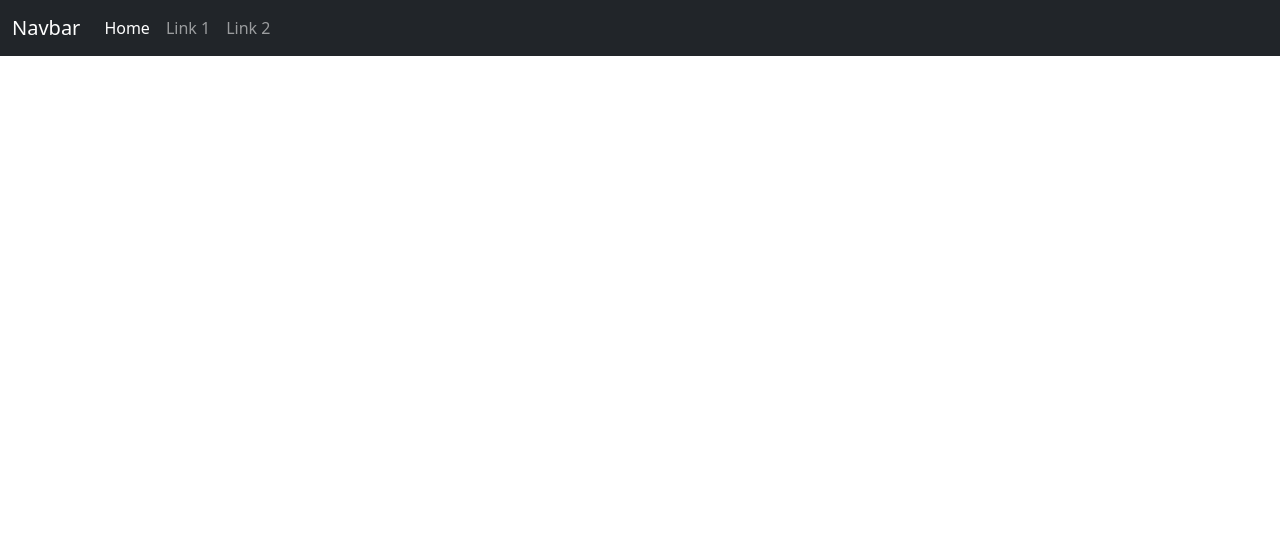
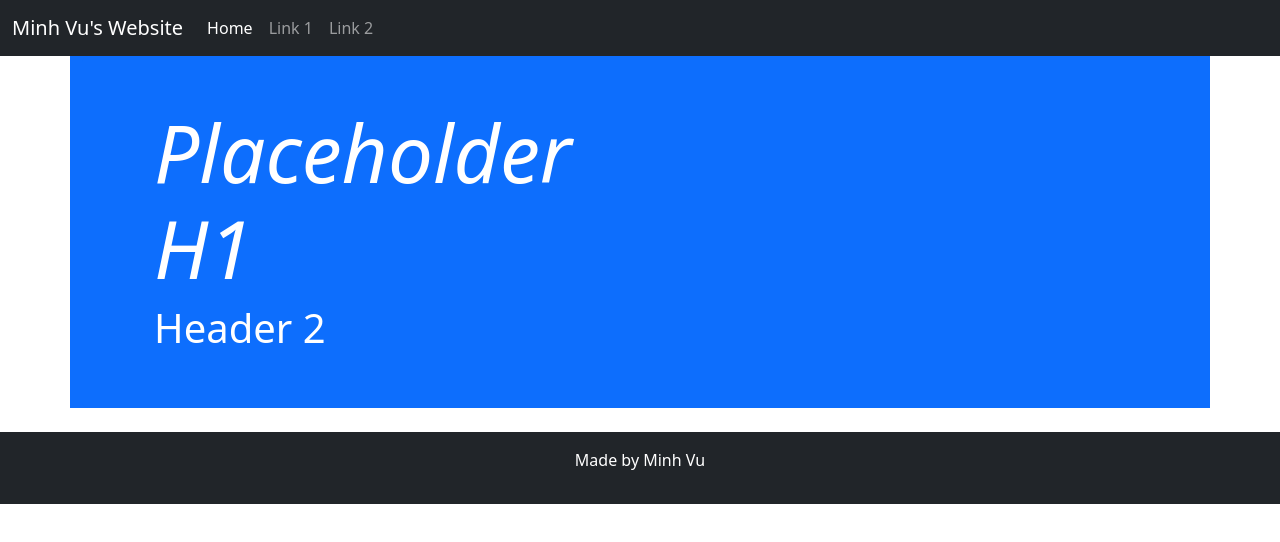
Before and after one commit to DuploMinh/COSC2430-StaticSite, a plain HTML site: page index.html in a window 1280 px wide. Drawn offline with Linux system fonts and the light colour scheme.

Commit message:
Tested body content

```diff
--- a/index.html
+++ b/index.html
@@ -2,14 +2,14 @@
 <html lang="en">
 <head>
     <meta charset="UTF-8">
-    <title>Landing Page</title>
+    <title>Minh Vu's Website</title>
     <link rel="stylesheet" href="css/bootstrap.css">
     <script src="js/bootstrap.bundle.js"></script>
 </head>
 <body>
 <nav class="navbar navbar-expand-lg navbar-dark bg-dark">
     <div class="container-fluid">
-        <a class="navbar-brand" href="#">Navbar</a>
+        <a class="navbar-brand" href="#">Minh Vu's Website</a>
         <button class="navbar-toggler" type="button" data-bs-toggle="collapse" data-bs-target="#navbarSupportedContent" aria-controls="navbarSupportedContent" aria-expanded="false" aria-label="Toggle navigation">
             <span class="navbar-toggler-icon"></span>
         </button>
@@ -28,7 +28,22 @@
         </div>
     </div>
 </nav>
-
-
+<main class="container bg-primary">
+    <div class="p-4 p-md-5 mb-4 text-white rounded bg-primary">
+        <div class="col-md-3 px-4 gx-3">
+            <h1 class="display-1 fst-italic">
+            Placeholder H1
+            </h1>
+            <h2 class="display-6">
+                Header 2
+            </h2>
+        </div>
+    </div>
+</main>
+<div class="container-fluid bg-dark text-white">
+    <footer class="py-3 my-4">
+        <p class="text-center text-white">Made by Minh Vu</p>
+    </footer>
+</div>
 </body>
 </html>
```
Also changed, not shown: page2.html (+12 -3 lines).
